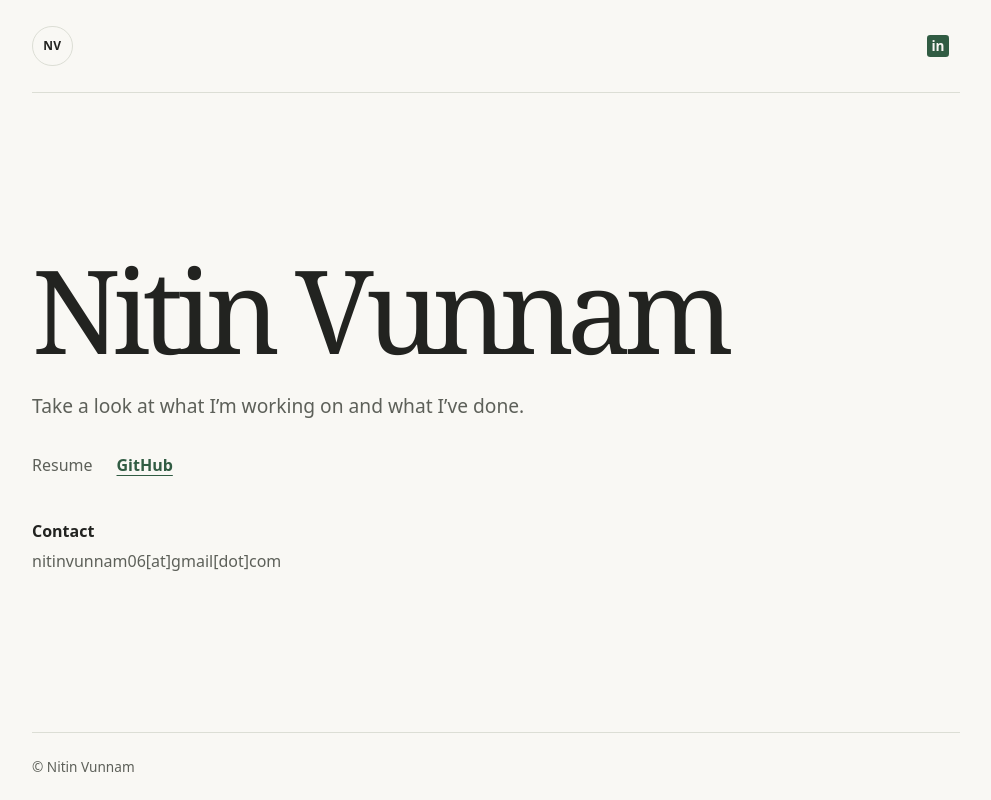
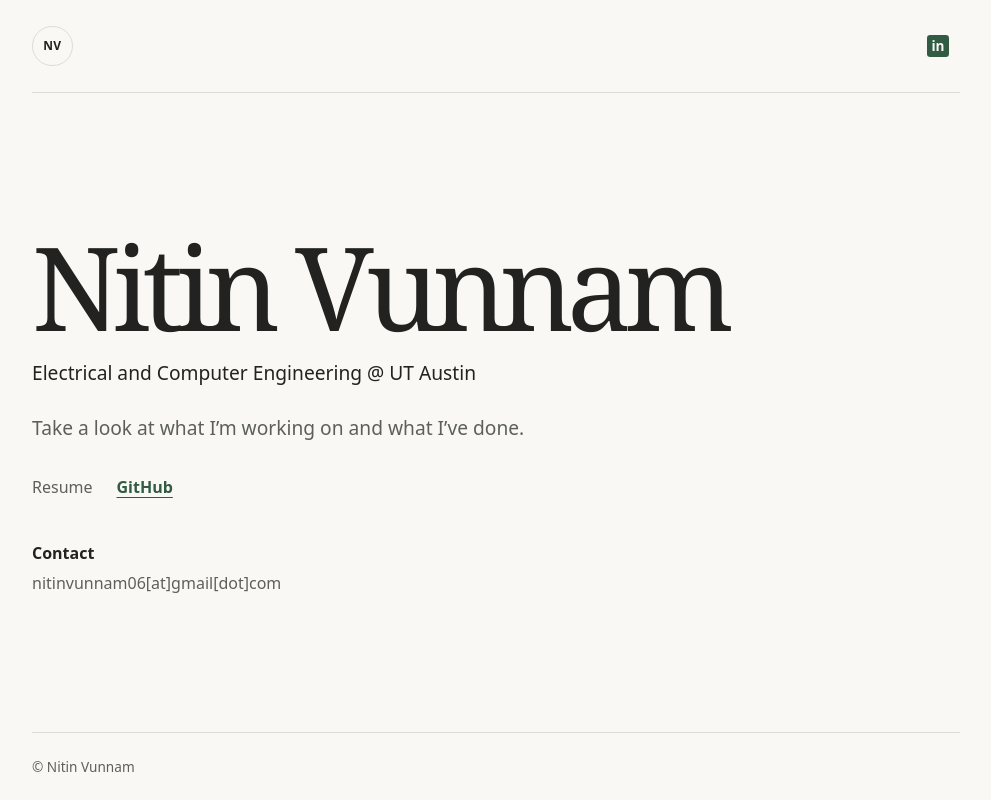
Before and after one commit to nitinvunnam/personalwebsite, a plain HTML site: page index.html in a window 1280 px wide. Shown: the whole page, without its empty margins (144-1135 px from the left). Drawn offline with Linux system fonts and the light colour scheme.

Commit message:
Add UT Austin affiliation under homepage name

```diff
--- a/index.html
+++ b/index.html
@@ -75,6 +75,11 @@
       line-height: 1;
     }
 
+    .affiliation {
+      margin: .8rem 0 0;
+      color: var(--ink);
+    }
+
     p {
       margin: 1.45rem 0 2rem;
       color: var(--muted);
@@ -144,6 +149,7 @@
     <main>
       <div>
         <h1>Nitin Vunnam</h1>
+        <p class="affiliation">Electrical and Computer Engineering @ UT Austin</p>
         <p>Take a look at what I’m working on and what I’ve done.</p>
         <nav class="links" aria-label="Personal links">
           <span class="pending-link">Resume</span>
```
